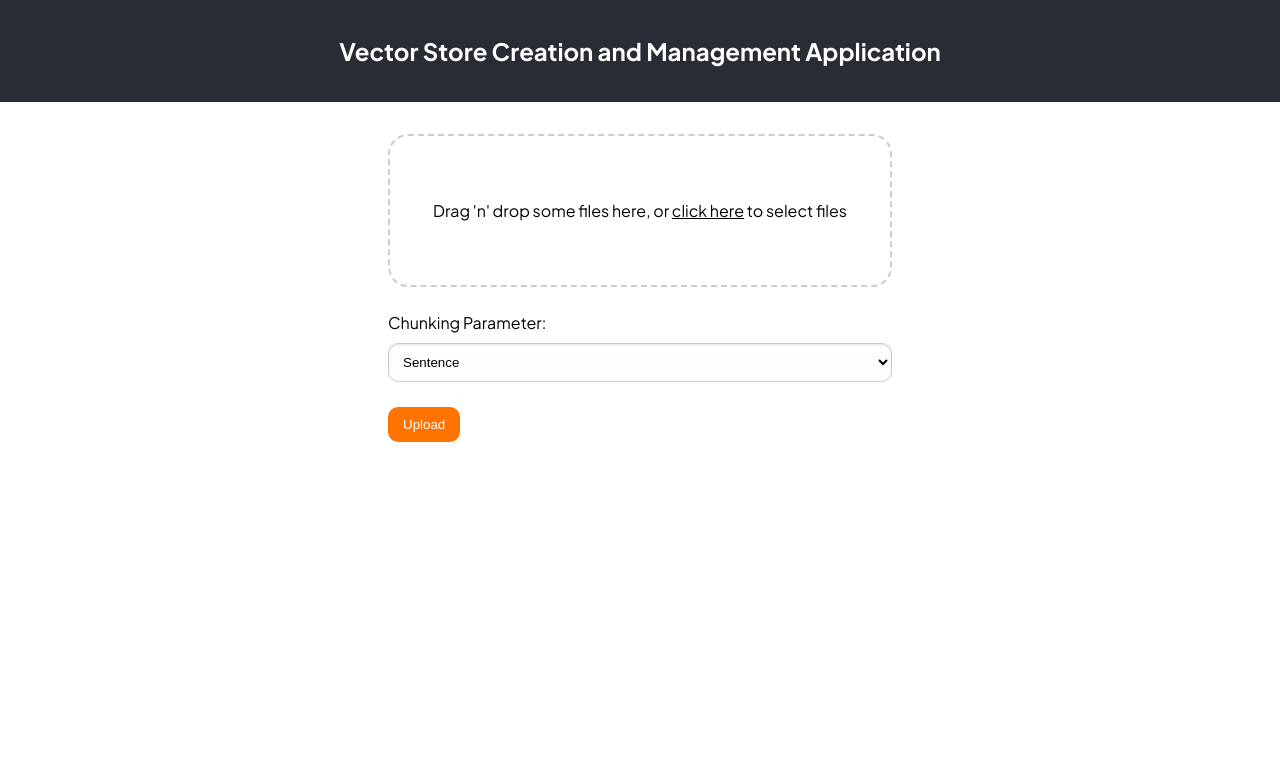
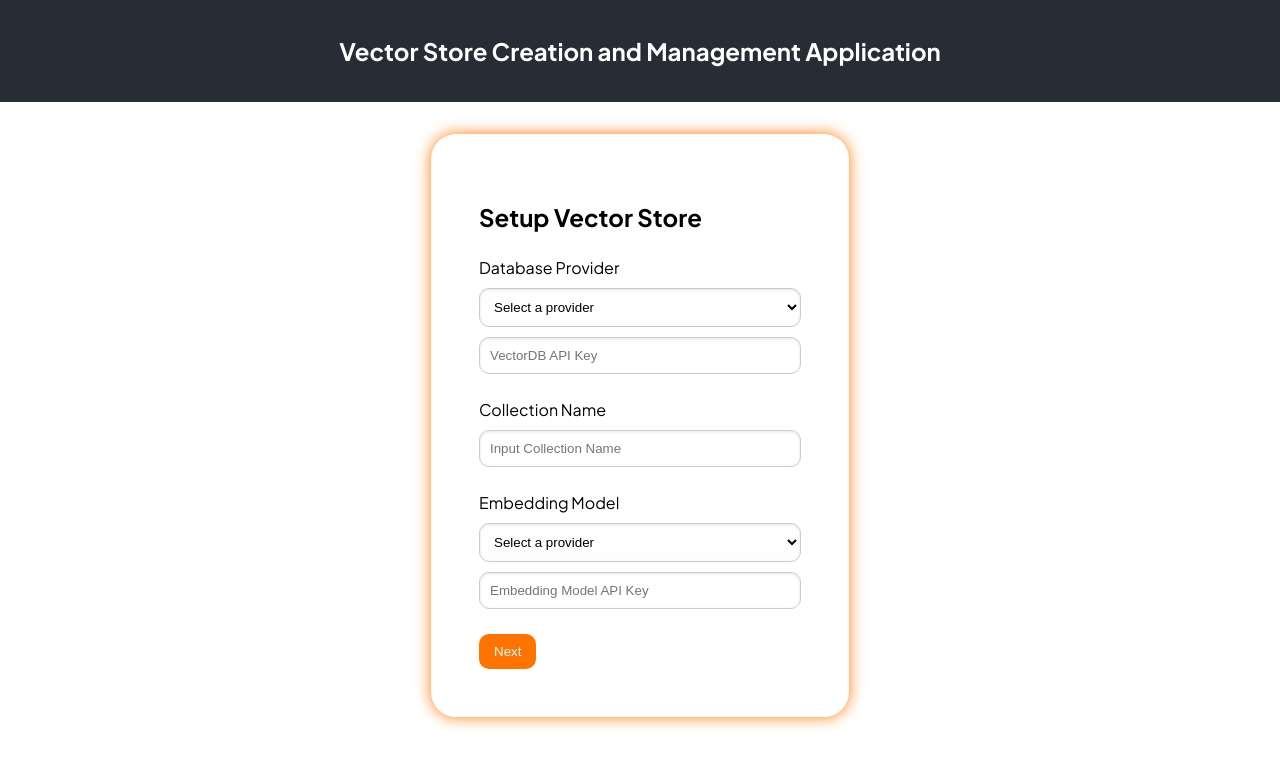
Before and after one commit to lckariyawasam/vector-store-management-app, a React (Create React App) app: page / in a window 1280 px wide. Shown: the top 768 px of the page. Built offline with nearby package versions, Linux system fonts and the light colour scheme.

Commit message:
Add Routing

```diff
--- a/package.json
+++ b/package.json
@@ -9,6 +9,7 @@
     "react": "^19.0.0",
     "react-dom": "^19.0.0",
     "react-dropzone": "^14.3.5",
+    "react-router-dom": "^7.1.4",
     "react-scripts": "5.0.1",
     "web-vitals": "^2.1.4"
   },
--- a/src/App.jsx
+++ b/src/App.jsx
@@ -4,14 +4,19 @@ import './App.css';
 import SetupPage from './pages/SetupPage'
 import Dashboard from './pages/Dashboard';
 import Header from './common/Header';
+import { BrowserRouter, Routes, Route } from "react-router";
 
 function App() {
   return (
     <div>
       <Header/>
       <div className='container'>
-        {/* <SetupPage></SetupPage> */}
-        <Dashboard/>
+      <BrowserRouter>
+        <Routes>
+          <Route path='/' element={<SetupPage />} />
+          <Route path='/dashboard' element={<Dashboard/>} />
+        </Routes>
+      </BrowserRouter>
       </div>
     </div>
   );
--- a/src/pages/SetupPage/index.jsx
+++ b/src/pages/SetupPage/index.jsx
@@ -1,5 +1,6 @@
 import React, { useState } from 'react';
 import './styles.css'
+import { useNavigate } from 'react-router-dom'
 
 function SetupPage() {
   const [selectedProvider, setSelectedProvider] = useState("");
@@ -7,6 +8,8 @@ function SetupPage() {
   const [collectionName, setCollectionName] = useState("")
   const [embeddingModel, setEmbeddingModel] = useState("")
   const [embeddingModelAPIKey, setEmbeddingModelAPIKey] = useState("")
+
+  const navigate = useNavigate()
 
   return (
     <div className="vector-db-configs setup-form">
@@ -56,7 +59,7 @@ function SetupPage() {
             />
           </div>
         </div>
-        <button className='setup-form-button'>Next</button>
+        <button onClick={() => navigate("/dashboard")} className='setup-form-button'>Next</button>
       </div>
     </div>
   );
```
Also changed, not shown: 1 other file (tests, documents, lock files or other folders).
